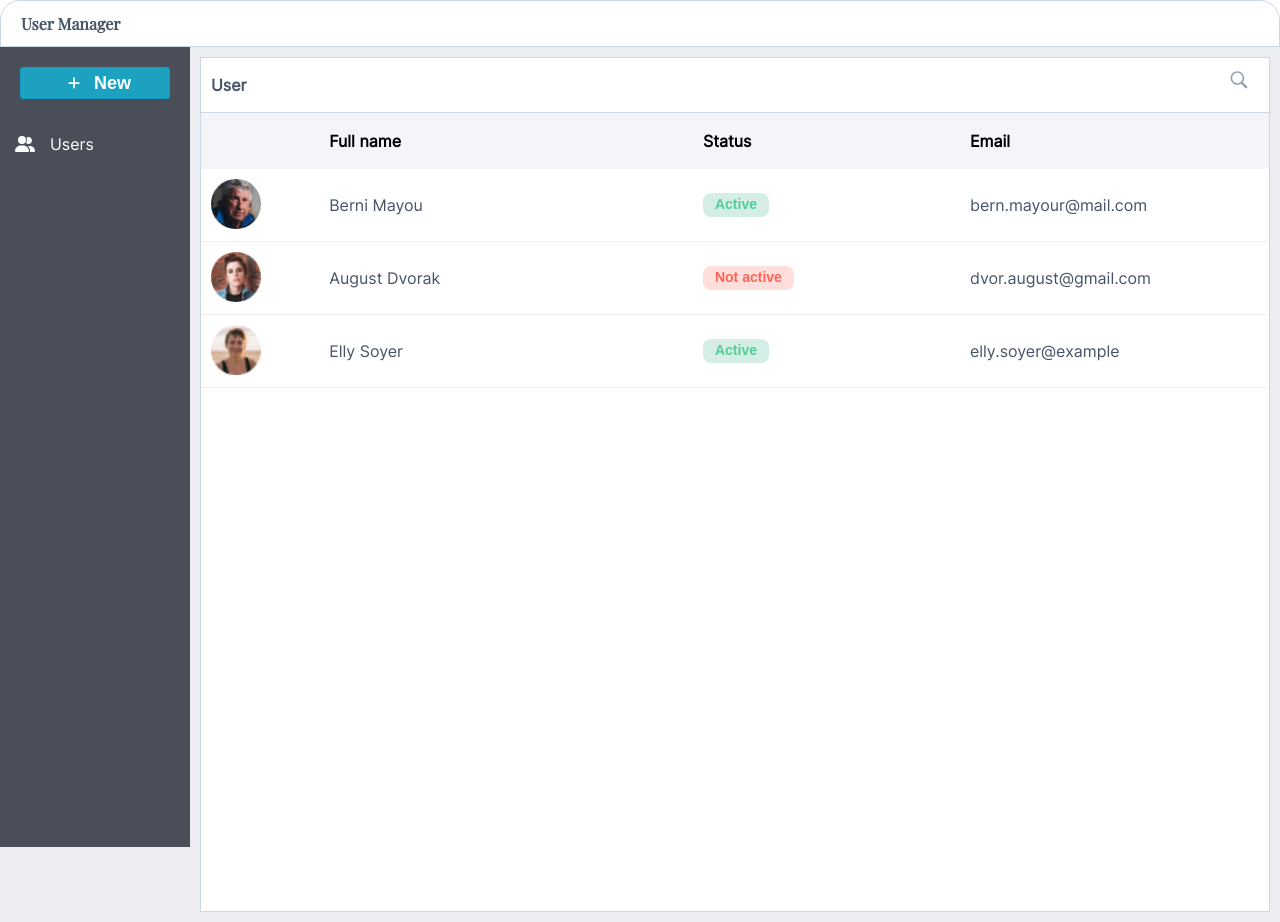
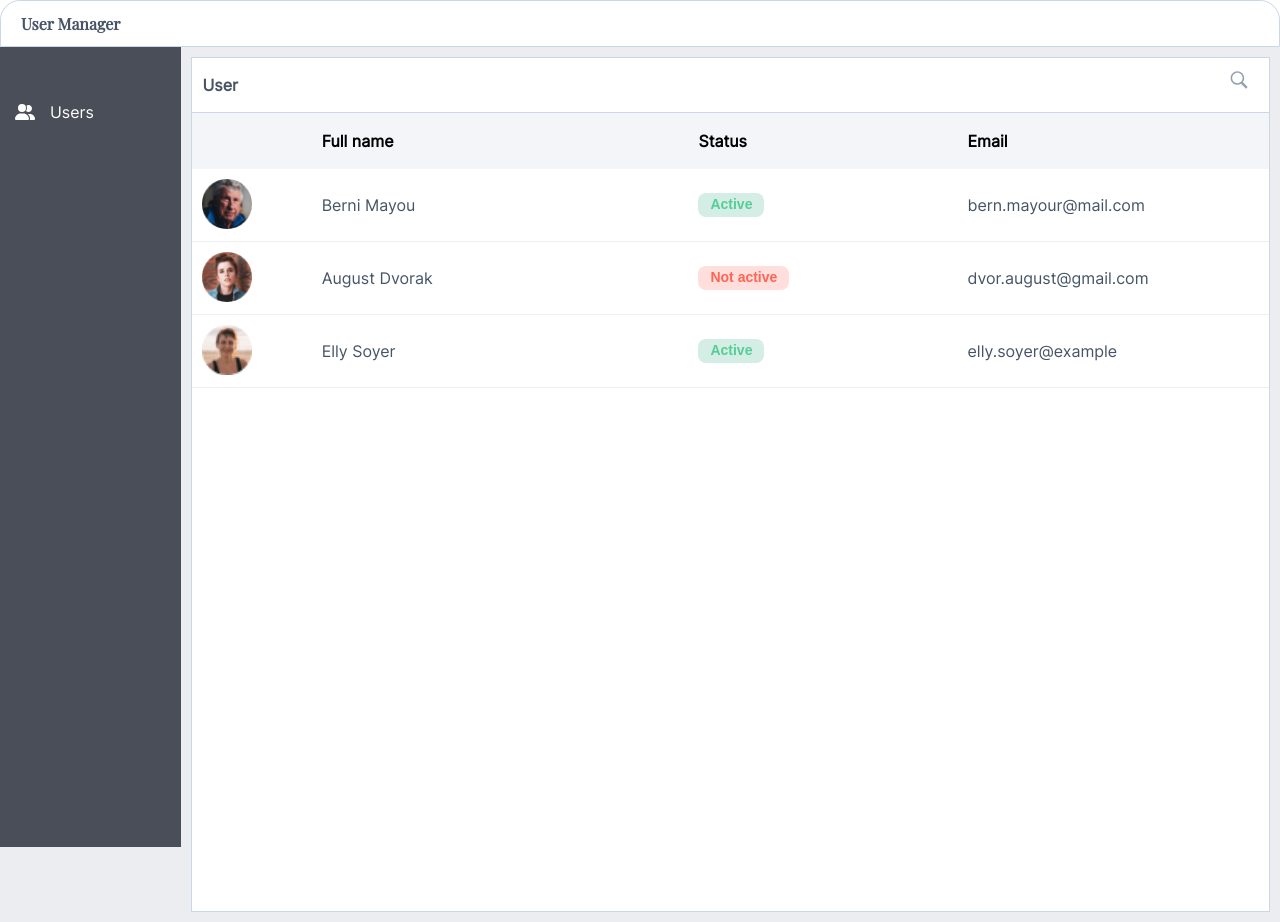
Before and after one commit to vuphan-agilityio/js-practice-cloned, a website built with Parcel: page practice/src/user-manager.html in a window 1280 px wide. Built offline with nearby package versions, Linux system fonts and the light colour scheme.

Commit message:
Delete button new UI for drawer #38

```diff
--- a/practice/src/styles/components/drawer.scss
+++ b/practice/src/styles/components/drawer.scss
@@ -47,6 +47,7 @@
     align-items: center;
     gap: toRem(10);
     padding: toRem(10);
+    margin-top: toRem(40);
 
     &:hover {
       border-left: toRem(3) solid #1ca1c1;
--- a/practice/src/user-manager.html
+++ b/practice/src/user-manager.html
@@ -24,12 +24,12 @@
   <!-- START MAIN -->
   <main class=" main-body">
     <div class="drawer show">
-      <div class="drawer__wrapper">
+      <!-- <div class="drawer__wrapper">
         <button class="btn__drawer">
           <span class="drawer__icon-new drawer__user-icon"></span>
           New
         </button>
-      </div>
+      </div> -->
 
       <div class="drawer__item">
         <span class="drawer__icon-user drawer__user-icon"></span>
```
